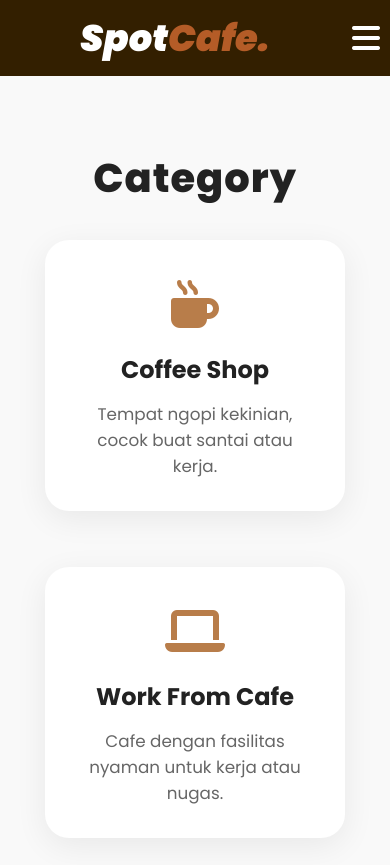
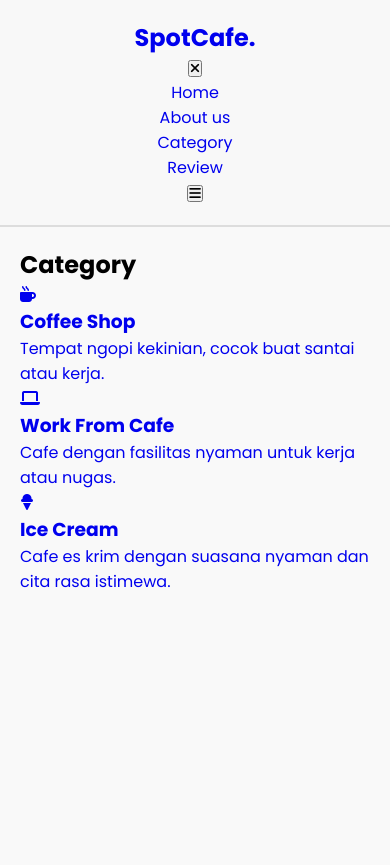
Before and after one commit to dila461/submission, a plain HTML site: page category.html in a window 390 px wide. Shown: the top 865 px of the page. After the commit the page ends 844 px from the top, so only its background shows below. Drawn offline with Linux system fonts and the light colour scheme.

Commit message:
style2.css

```diff
--- a/css/style2.css
+++ b/css/style2.css
@@ -1,192 +1,3 @@
-* {
-  margin: 0;
-  padding: 0;
-  box-sizing: border-box;
-  border: none;
-  text-decoration: none;
-}
-
-/* Navbar */
-.navbar {
-  position: fixed;
-  width: 100%;
-  z-index: 999;
-  background: #331f00;
-  top: 0;
-  display: flex;
-  align-items: center;
-  justify-content: space-between;
-  padding: 7px 30px;
-  transition: padding 0.3s ease;
-}
-
-header .navbar {
-  display: flex;
-  padding: 10px;
-  align-items: center;
-  justify-content: space-between;
-}
-
-.navbar .nav-logo .logo-text {
-  color: rgb(255, 255, 255);
-  font-size: 2.3rem;
-  font-style: italic;
-  font-weight: 900;
-  margin-left: 70px;
-}
-
-.navbar .nav-logo .logo-text span {
-  color: #cc682ed7;
-}
-
-.navbar .nav-menu {
-  display: flex;
-  gap: 40px;
-  margin-right: 100px;
-}
-
-.navbar .nav-menu .nav-link {
-  padding: 10px;
-  color: white;
-  font-size: 1rem;
-  border-radius: 999px;
-  transition: 0.5s ease;
-}
-
-.navbar .nav-menu .nav-link:hover {
-  color:  rgba(46, 3, 3, 0.651);
-  background: rgb(245, 209, 162);
-}
-
-.navbar #menu-close-button,
-.navbar #menu-open-button {
-  display: none;
-}
-
-/* Responsive Media Query */
-@media screen and (max-width: 900px) {
-  body.show-mobile-menu header::before {
-    content: "";
-    position: fixed;
-    left: 0;
-    top: 0;
-    height: 100%;
-    width: 100%;
-    backdrop-filter: blur(5px);
-    background: rgba(0, 0, 0, 0.2);
-  }
-
-  .navbar #menu-close-button,
-  .navbar #menu-open-button {
-    display: block;
-    background: none;
-    border: none;
-    cursor: pointer;
-    font-size: 2rem;
-  }
-
-  .navbar #menu-close-button {
-    position: absolute;
-    right: 30px;
-    top: 30px;
-  }
-
-  .navbar #menu-open-button {
-    color: rgb(255, 255, 255);
-  }
-
-  .navbar .nav-menu {
-    display: none;
-    position: fixed;
-    left: -300px;
-    top: 0;
-    width: 300px;
-    height: 100%;
-    display: flex;
-    align-items: center;
-    flex-direction: column;
-    padding-top: 200px;
-    background: rgb(255, 255, 255);
-    transition: left 0.4s ease;
-  }
-
-  body.show-mobile-menu .navbar .nav-menu {
-    display: flex;
-  }
-
-  .navbar .nav-menu .nav-link {
-    color: black;
-    display: block;
-    margin-top: 15px;
-    font-size: 1.5em;
-  }
-}
-
-/* Category Section */
-.category-section {
-  padding: 80px 0 40px 0; /* padding atas 80px, bawah 40px */
-  background: #f9f9f9;
-  text-align: center;
-  padding-left: 7%;
-  padding-right: 7%;
-}
-
-.category-section .section-title {
-  font-size: 2.5rem;
-  margin-bottom: 32px;
-  color: #222;
-  font-weight: 800;
-  letter-spacing: 1px;
-}
-
-.category-list {
-  display: flex;
-  justify-content: center;
-  gap: 32px;
-  flex-wrap: wrap;
-}
-
-.category-card-link {
-  text-decoration: none;
-}
-
-.category-card {
-  background: #fff;
-  border-radius: 24px;
-  box-shadow: 0 8px 32px rgba(0, 0, 0, 0.07);
-  padding: 40px 32px 32px 32px;
-  width: 300px;
-  transition: transform 0.2s, box-shadow 0.2s;
-  text-align: center;
-  cursor: pointer;
-  margin-bottom: 24px;
-}
-
-.category-card:hover {
-  transform: translateY(-8px) scale(1.03);
-  box-shadow: 0 16px 40px rgba(0, 0, 0, 0.13);
-}
-
-.category-card i {
-  font-size: 3rem;
-  color: #b87d4a;
-  margin-bottom: 24px;
-  display: block;
-}
-
-.category-card h3 {
-  font-size: 1.5rem;
-  margin-bottom: 14px;
-  color: #222;
-  font-weight: 700;
-}
-
-.category-card p {
-  font-size: 1.05rem;
-  color: #666;
-  font-weight: 400;
-}
-
 /* COFFEE */
 
 body {
@@ -197,10 +8,10 @@ body {
 }
 
 header {
-  background-color: transparent;
-  color: #000000;
+  background-color: #f8f8f8;
+  padding: 20px 0;
+  border-bottom: 2px solid #ddd;
   text-align: center;
-  padding: 24px 0;
 }
 
 main {
@@ -241,7 +52,7 @@ section.coffee-item h2 {
   gap: 16px;
   flex-wrap: wrap;
   justify-content: center;
-  margin-bottom: 12px;
+  margin-bottom: 15px;
 }
 
 .gambar img {
@@ -252,7 +63,9 @@ section.coffee-item h2 {
 .deskripsi {
   font-size: 16px;
   color: #555;
-  margin-bottom: 16px;
+  line-height: 1.6;
+  text-align: justify;
+  margin-bottom: 10px;
 }
 
 iframe {
@@ -261,4 +74,69 @@ iframe {
   height: 300px;
   margin-top: 1rem;
   margin-bottom: 1rem;
+
+
+  /* KEMBALI KE KATEGORI */
 }
+.kembali {
+  margin-bottom: 20px;
+}
+
+.kembali a {
+  text-decoration: none;
+  color: #333;
+  font-weight: 600;
+  display: inline-flex;
+  align-items: center;
+  gap: 6px;
+  background-color: #eaeaea;
+  padding: 8px 12px;
+  border-radius: 6px;
+  transition: background-color 0.2s;
+}
+
+.kembali a:hover {
+  background-color: #ccc;
+}
+
+/* RESPONSIVE */
+@media screen and (max-width: 999px){
+    section.coffee-item h2 {
+    font-size: 20px;
+  }
+
+  .gambar {
+    gap: 12px;
+  }
+
+  .gambar img {
+    max-width: 100%;
+    width: 100%;
+  }
+
+  .deskripsi {
+    font-size: 15px;
+  }
+
+  iframe {
+    height: 250px;
+  }
+}
+
+@media screen and (max-width: 600px) {
+    header h1 {
+    font-size: 22px;
+  }
+
+  section.coffee-item h2 {
+    font-size: 18px;
+  }
+
+  .deskripsi {
+    font-size: 14px;
+  }
+
+  iframe {
+    height: 200px;
+  }
+}
```
